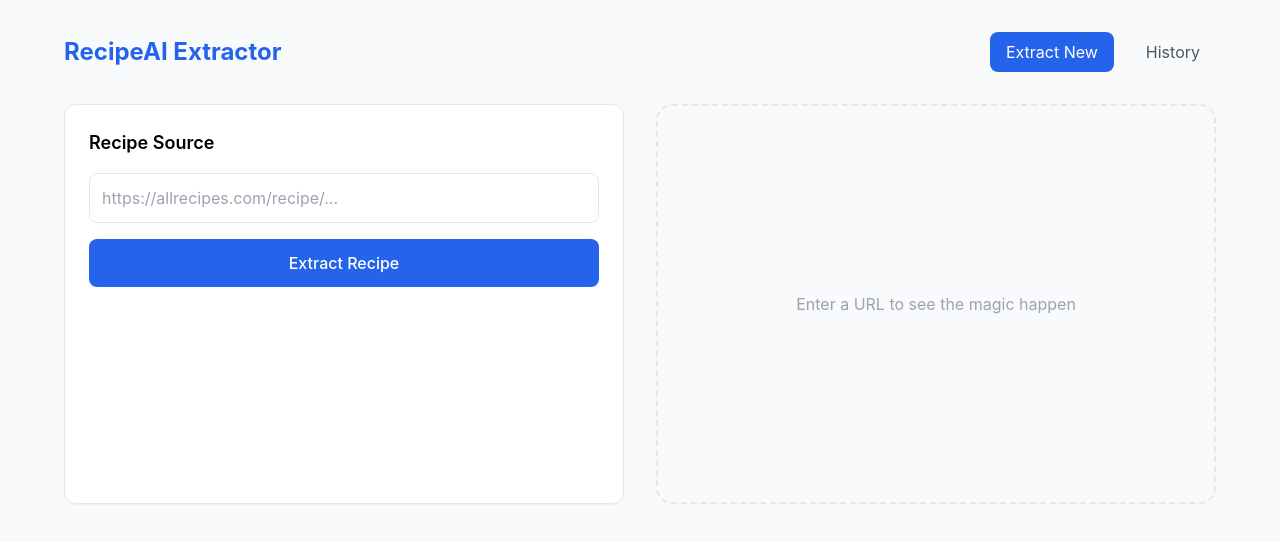
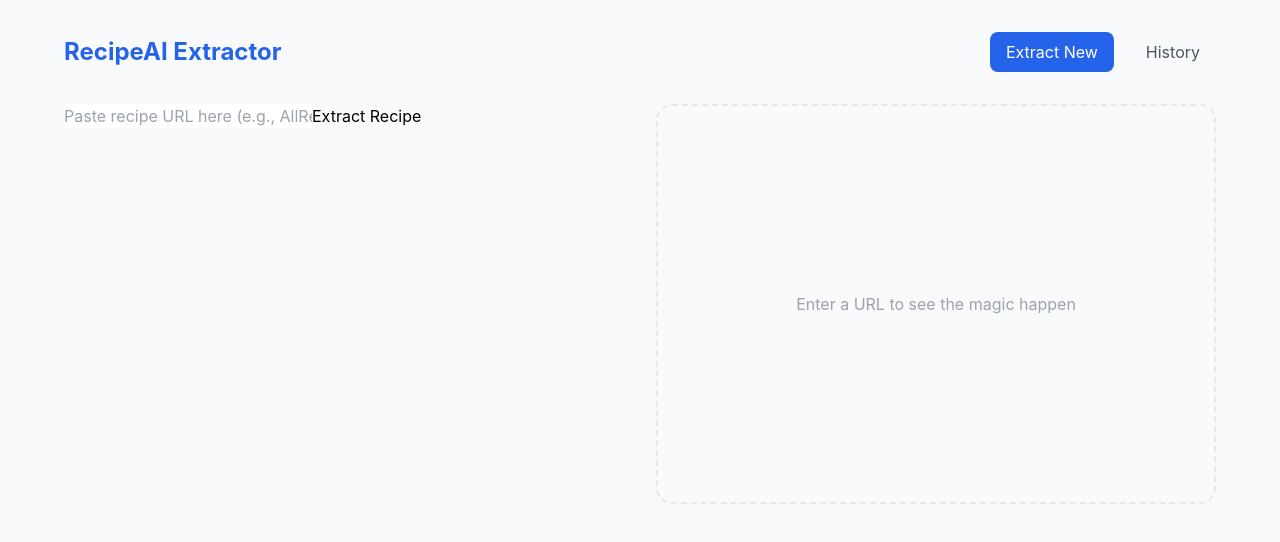
Before and after one commit to subair247/Recipe-AI-Extractor, a React (Create React App) app in the folder frontend/: page / in a window 1280 px wide. Shown: the top 542 px of the page. Built offline with nearby package versions, Linux system fonts and the light colour scheme.

Commit message:
feat: integrate Gemini AI, loading states, and error notifications

```diff
--- a/frontend/package.json
+++ b/frontend/package.json
@@ -10,6 +10,7 @@
     "lucide-react": "^0.330.0",
     "react": "^18.2.0",
     "react-dom": "^18.2.0",
+    "react-hot-toast": "^2.6.0",
     "react-scripts": "5.0.1",
     "web-vitals": "^2.1.4"
   },
--- a/frontend/src/components/RecipeForm.js
+++ b/frontend/src/components/RecipeForm.js
@@ -1,44 +1,66 @@
 import React, { useState } from 'react';
 import axios from 'axios';
+import toast, { Toaster } from 'react-hot-toast';
 
-const RecipeForm = ({ onExtractionSuccess }) => {
+const RecipeForm = ({ setRecipes }) => {
     const [url, setUrl] = useState('');
     const [loading, setLoading] = useState(false);
 
-  const handleSubmit = async (e) => {
+    const handleExtract = async (e) => {
         e.preventDefault();
+        if (!url) {
+            toast.error("Please paste a URL first!");
+            return;
+        }
+
         setLoading(true);
+        const loadingToast = toast.loading("AI is analyzing the recipe...");
+
         try {
-      // Clean API call to your live Render backend
-      const response = await axios.post('https://recipe-ai-extractor-1.onrender.com/extract-recipe', { url });
+            const response = await axios.post(
+                'https://recipe-ai-extractor-1.onrender.com/extract-recipe',
+                { url }
+            );
 
-      // Pass the data back to App.js
-      onExtractionSuccess(response.data);
+            // Check if the backend used the fallback logic
+            if (response.data.title === "Lemon Garlic Chicken Piccata") {
+                toast.dismiss(loadingToast);
+                toast.error("Site blocked access. Showing sample recipe.", {
+                    duration: 5000,
+                    icon: '⚠️',
+                });
+            } else {
+                toast.dismiss(loadingToast);
+                toast.success("Recipe extracted successfully!");
+            }
+
+            setRecipes(response.data);
         } catch (error) {
-      console.error("Error details:", error);
-      alert("Extraction failed. Make sure the backend is running and CORS is enabled!");
+            toast.dismiss(loadingToast);
+            toast.error("Connection failed. Check if the backend is live.");
+            console.error("Extraction Error:", error);
         } finally {
             setLoading(false);
         }
     };
 
     return (
-    <div className="bg-white p-6 rounded-xl shadow-sm border">
-      <h2 className="text-lg font-semibold mb-4">Recipe Source</h2>
-      <form onSubmit={handleSubmit} className="space-y-4">
+        <div className="form-container">
+            <Toaster position="top-right" reverseOrder={false} />
+            <form onSubmit={handleExtract}>
                 <input
-          type="url"
-          required
-          placeholder="https://allrecipes.com/recipe/..."
-          className="w-full p-3 border rounded-lg focus:ring-2 focus:ring-blue-500 outline-none"
+                    type="text"
+                    placeholder="Paste recipe URL here (e.g., AllRecipes, SimplyRecipes)..."
                     value={url}
                     onChange={(e) => setUrl(e.target.value)}
+                    disabled={loading}
                 />
-        <button
-          disabled={loading}
-          className="w-full bg-blue-600 text-white py-3 rounded-lg font-medium hover:bg-blue-700 disabled:bg-gray-400 transition-colors"
-        >
-          {loading ? "Scraping & Analyzing..." : "Extract Recipe"}
+                <button type="submit" disabled={loading} className={loading ? "loading-btn" : ""}>
+                    {loading ? (
+                        <span className="spinner-text">AI is thinking...</span>
+                    ) : (
+                        "Extract Recipe"
+                    )}
                 </button>
             </form>
         </div>
--- a/frontend/src/index.css
+++ b/frontend/src/index.css
@@ -41,3 +41,32 @@ body {
 ::-webkit-scrollbar-thumb:hover {
   background: #94a3b8;
 }
+
+.loading-btn {
+    background-color: #6c757d !important;
+    cursor: not-allowed;
+    position: relative;
+}
+
+.spinner-text {
+    display: flex;
+    align-items: center;
+    justify-content: center;
+    gap: 10px;
+}
+
+/* Optional: Adding a small rotating circle */
+.spinner-text::before {
+    content: "";
+    width: 14px;
+    height: 14px;
+    border: 2px solid #ffffff;
+    border-top: 2px solid transparent;
+    border-radius: 50%;
+    animation: spin 0.8s linear infinite;
+}
+
+@keyframes spin {
+    0% { transform: rotate(0deg); }
+    100% { transform: rotate(360deg); }
+}
```
Also changed, not shown: 1 other file (tests, documents, lock files or other folders). Lines whose indentation alone changed are shown as unchanged.
